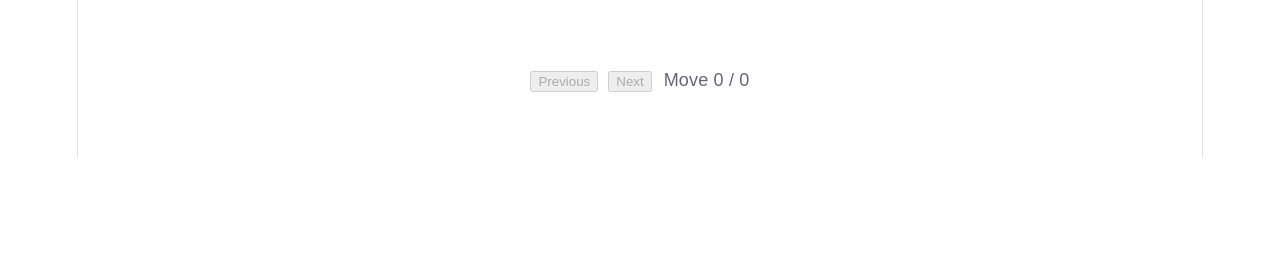
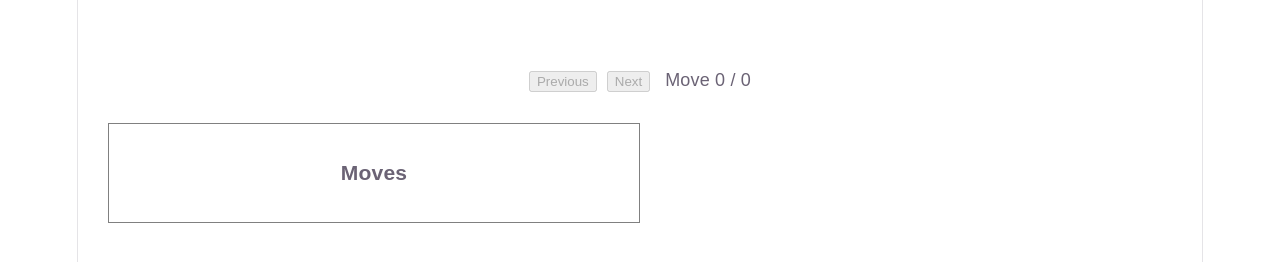
Before and after one commit to ram-4723/chess-analyzer, a React app in the folder frontend/: page / in a window 1280 px wide. Shown: the part 642-904 px from the top of the page. Before the commit the page ends 800 px from the top, so only its background shows below. Built offline with nearby package versions, Linux system fonts and the light colour scheme; the HTML template or start-up script is replaced by a standard one.

Commit message:
Deploy chess analyzer

```diff
--- a/frontend/src/App.jsx
+++ b/frontend/src/App.jsx
@@ -6,9 +6,10 @@ function App() {
   const [username, setUsername] = useState("");
   const [games, setGames] = useState([]);
   const [fenHistory, setFenHistory] = useState([new Chess().fen()]);
+  const [moveHistory, setMoveHistory] = useState([]);
   const [currentMove, setCurrentMove] = useState(0);
 
-  const fen = fenHistory[currentMove];
+  const fen = fenHistory[currentMove] || new Chess().fen();
 
   const fetchGames = async () => {
     if (!username.trim()) return;
@@ -22,6 +23,7 @@ function App() {
 
       setGames(data);
       setFenHistory([new Chess().fen()]);
+      setMoveHistory([]);
       setCurrentMove(0);
     } catch (error) {
       console.log(error);
@@ -34,14 +36,16 @@ function App() {
 
       loadedGame.loadPgn(pgn);
 
+      const moves = loadedGame.history();
       const replayGame = new Chess();
       const fens = [replayGame.fen()];
 
-      for (const move of loadedGame.history()) {
+      for (const move of moves) {
         replayGame.move(move);
         fens.push(replayGame.fen());
       }
 
+      setMoveHistory(moves);
       setFenHistory(fens);
       setCurrentMove(0);
     } catch (error) {
@@ -55,6 +59,10 @@ function App() {
 
   const previousMove = () => {
     setCurrentMove((move) => Math.max(move - 1, 0));
+  };
+
+  const jumpToMove = (moveIndex) => {
+    setCurrentMove(Math.max(0, Math.min(moveIndex, fenHistory.length - 1)));
   };
 
   const chessboardOptions = useMemo(
@@ -109,15 +117,42 @@ function App() {
           Next
         </button>
 
-        <span style={{ marginLeft: "12px" }}>
+        <span style={{ marginLeft: "15px" }}>
           Move {currentMove} / {fenHistory.length - 1}
         </span>
+      </div>
+
+      <div
+        style={{
+          marginTop: "30px",
+          maxWidth: "500px",
+          border: "1px solid gray",
+          padding: "15px",
+        }}
+      >
+        <h3>Moves</h3>
+
+        {moveHistory.map((move, index) => (
+          <span
+            key={index}
+            onClick={() => jumpToMove(index + 1)}
+            style={{
+              marginRight: "10px",
+              cursor: "pointer",
+              color: currentMove === index + 1 ? "red" : "black",
+              fontWeight: currentMove === index + 1 ? "bold" : "normal",
+            }}
+          >
+            {index % 2 === 0 ? `${Math.floor(index / 2) + 1}. ` : ""}
+            {move}
+          </span>
+        ))}
       </div>
 
       <div style={{ marginTop: "30px" }}>
         {games.map((game, index) => (
           <div
-            key={index}
+            key={game.url || index}
             style={{
               border: "1px solid gray",
               padding: "15px",
@@ -130,8 +165,8 @@ function App() {
               }
             }}
           >
-            <p>White: {game.white.username}</p>
-            <p>Black: {game.black.username}</p>
+            <p>White: {game.white?.username}</p>
+            <p>Black: {game.black?.username}</p>
             <p>Time Class: {game.time_class}</p>
             <p>Click to load game</p>
           </div>
```
